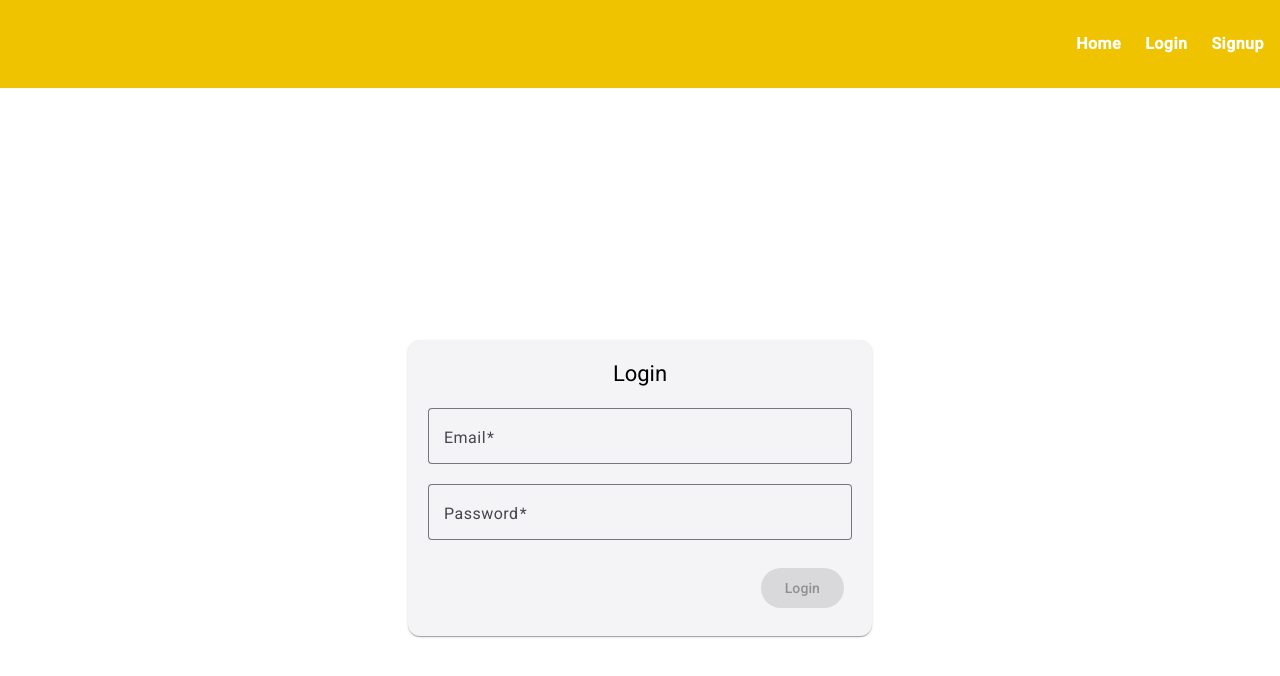
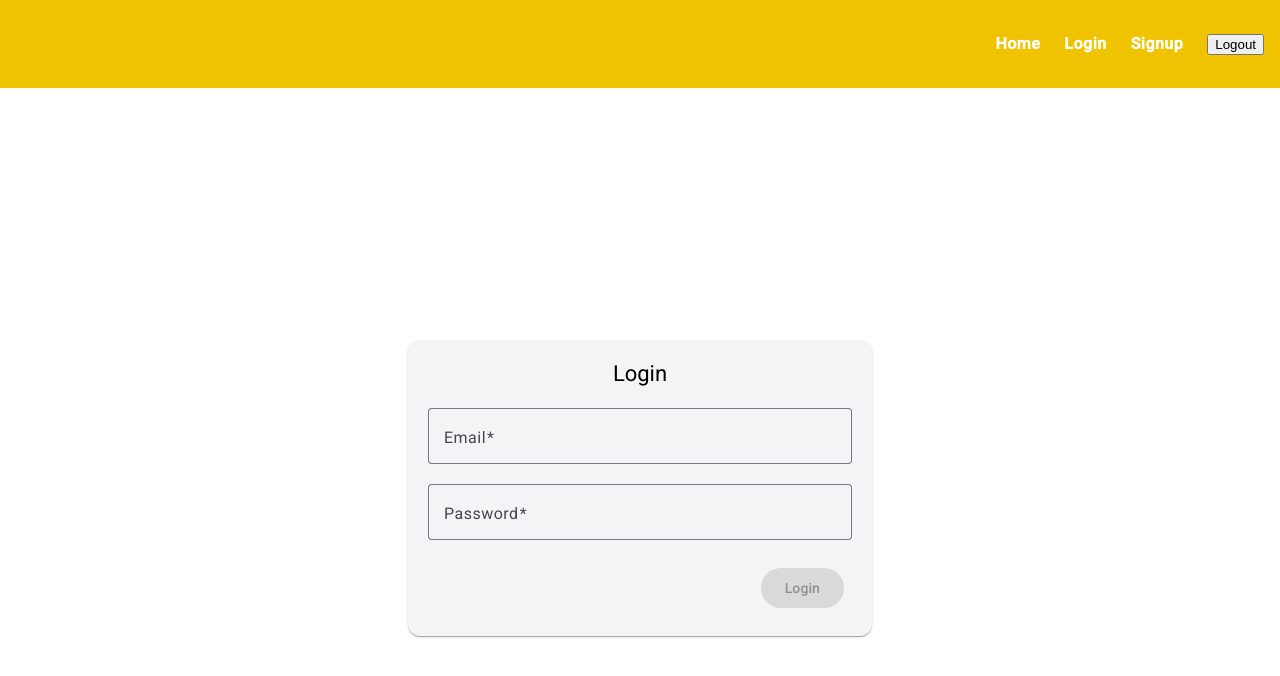
Before and after one commit to ksimali/frenchgram, an Angular app: page /login in a window 1280 px wide. Shown: the top 676 px of the page. Built offline with nearby package versions, Linux system fonts and the light colour scheme.

Commit message:
Setup logout feature in AppComponent : - Setup logout() method which call AuthService.logout() method - Create logout button in app.component template

```diff
--- a/src/app/app.component.html
+++ b/src/app/app.component.html
@@ -4,6 +4,7 @@
       <li><a routerLink="/">Home</a></li>
       <li><a routerLink="/login">Login</a></li>
       <li><a routerLink="/signup">Signup</a></li>
+      <li><button (click)="logout()">Logout</button></li>
     </ul>
   </nav>
 </header>
--- a/src/app/app.component.ts
+++ b/src/app/app.component.ts
@@ -1,4 +1,7 @@
 import { Component } from '@angular/core';
+import { AuthService } from './services/auth.service';
+import { Router } from '@angular/router';
+
 
 @Component({
   selector: 'app-root',
@@ -7,4 +10,12 @@ import { Component } from '@angular/core';
 })
 export class AppComponent {
   title = 'frenchgram';
+
+  constructor(private authService: AuthService, private router: Router){}
+
+  logout(){
+    this.authService.logout();
+    alert("Vous avez été déconnecté avec succès!");
+    this.router.navigate(["/login"]);
+  }
 }
```
